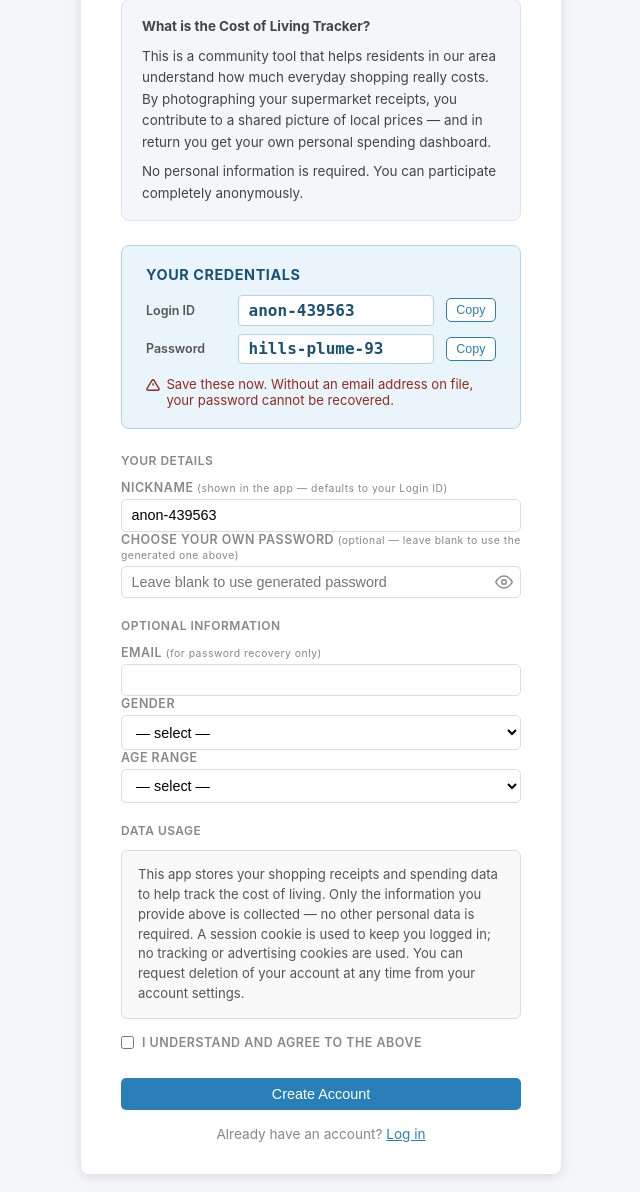
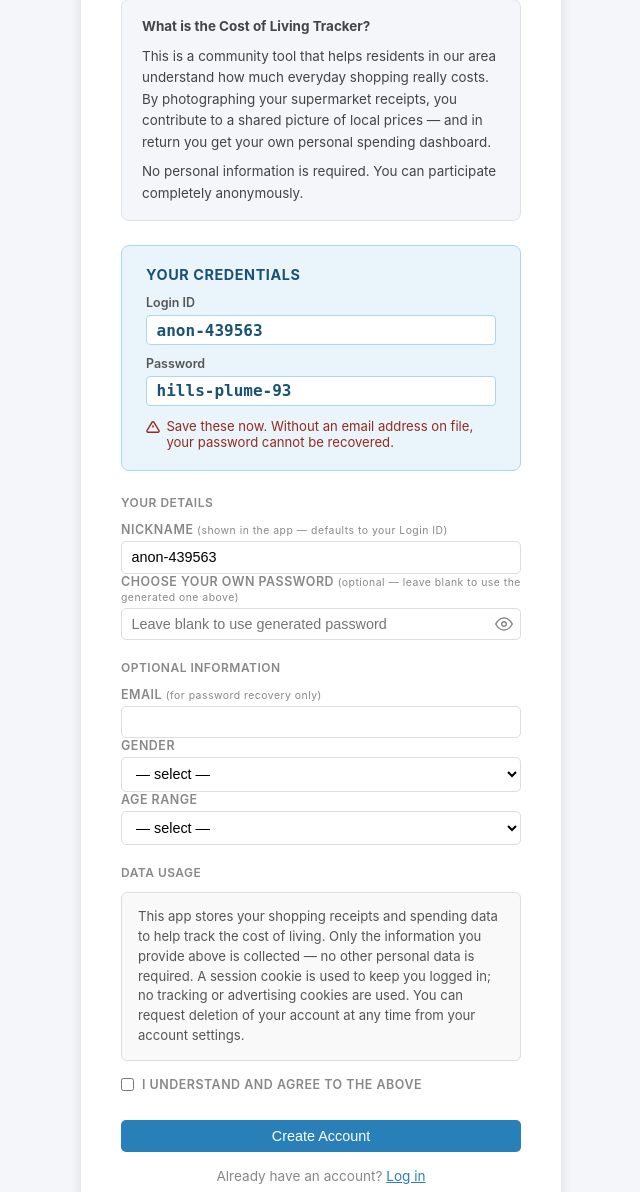
Before and after one commit to IndaloMan/CostOfLiving, a Flask app: page /register in a window 1280 px wide. Shown: the part 134-1326 px from the top of the page, without its empty margins (319-959 px from the left). Run offline with Flask 3, Linux system fonts and the light colour scheme.

Commit message:
Fix register page credential layout — labels above fields, full width, remove Copy buttons
Co-Authored-By: Claude Sonnet 4.6 <noreply@anthropic.com>

```diff
--- a/app/templates/register.html
+++ b/app/templates/register.html
@@ -34,19 +34,17 @@
             letter-spacing: 0.04em;
         }
         .cred-row {
-            display: flex;
-            align-items: center;
-            gap: 0.75rem;
-            margin-bottom: 0.5rem;
+            margin-bottom: 0.65rem;
         }
         .cred-label {
+            display: block;
             font-size: 0.78rem;
             font-weight: 600;
             color: #555;
-            width: 80px;
-            flex-shrink: 0;
+            margin-bottom: 0.3rem;
         }
         .cred-value {
+            display: block;
             font-family: monospace;
             font-size: 1rem;
             font-weight: 700;
@@ -55,19 +53,9 @@
             border: 1px solid #aed6f1;
             border-radius: 4px;
             padding: 0.3rem 0.6rem;
-            flex: 1;
+            width: 100%;
+            box-sizing: border-box;
         }
-        .btn-copy {
-            background: white;
-            color: #2980b9;
-            border: 1px solid #2980b9;
-            border-radius: 5px;
-            padding: 0.25rem 0.6rem;
-            font-size: 0.78rem;
-            cursor: pointer;
-            flex-shrink: 0;
-        }
-        .btn-copy:hover { background: #eaf4fb; }
         .warn-text {
             font-size: 0.82rem;
             color: #922b21;
@@ -134,13 +122,11 @@
             <h2>Your Credentials</h2>
             <div class="cred-row">
                 <span class="cred-label">Login ID</span>
-                <span class="cred-value" id="val-login-id">{{ login_id }}</span>
-                <button type="button" class="btn-copy" onclick="copyVal('val-login-id', this)">Copy</button>
+                <span class="cred-value">{{ login_id }}</span>
             </div>
             <div class="cred-row">
                 <span class="cred-label">Password</span>
-                <span class="cred-value" id="val-passphrase">{{ passphrase }}</span>
-                <button type="button" class="btn-copy" onclick="copyVal('val-passphrase', this)">Copy</button>
+                <span class="cred-value">{{ passphrase }}</span>
             </div>
             <p class="warn-text">
                 <svg width="14" height="14" viewBox="0 0 24 24" fill="none" stroke="currentColor" stroke-width="2.5" style="flex-shrink:0; margin-top:2px"><path d="M10.29 3.86L1.82 18a2 2 0 0 0 1.71 3h16.94a2 2 0 0 0 1.71-3L13.71 3.86a2 2 0 0 0-3.42 0z"/><line x1="12" y1="9" x2="12" y2="13"/><line x1="12" y1="17" x2="12.01" y2="17"/></svg>
@@ -219,13 +205,6 @@
 </div>
 
 <script>
-function copyVal(id, btn) {
-    const text = document.getElementById(id).textContent.trim();
-    navigator.clipboard.writeText(text).then(() => {
-        btn.textContent = 'Copied!';
-        setTimeout(() => btn.textContent = 'Copy', 1800);
-    });
-}
 function togglePw(btn) {
     const inp = btn.closest('.password-wrap').querySelector('input');
     const show = inp.type === 'password';
--- a/config.py
+++ b/config.py
@@ -3,7 +3,7 @@ from dotenv import load_dotenv
 
 load_dotenv()
 
-APP_VERSION = "1.39"
+APP_VERSION = "1.40"
 
 BASE_DIR = os.path.dirname(os.path.abspath(__file__))
 
```
Also changed, not shown: README.md.
